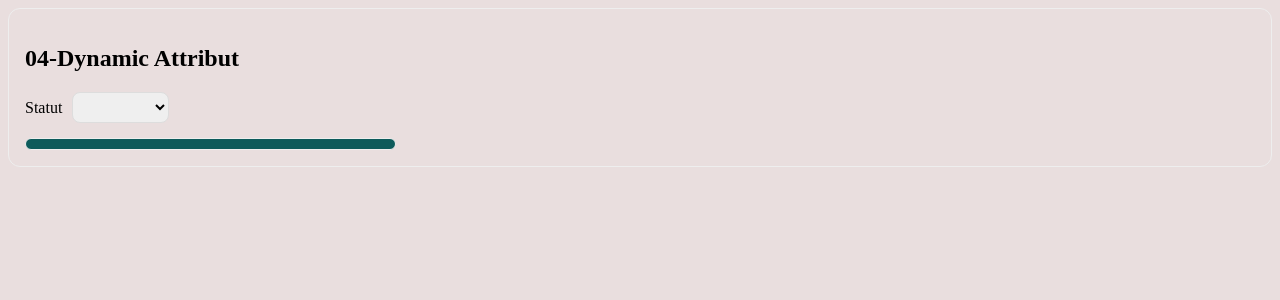
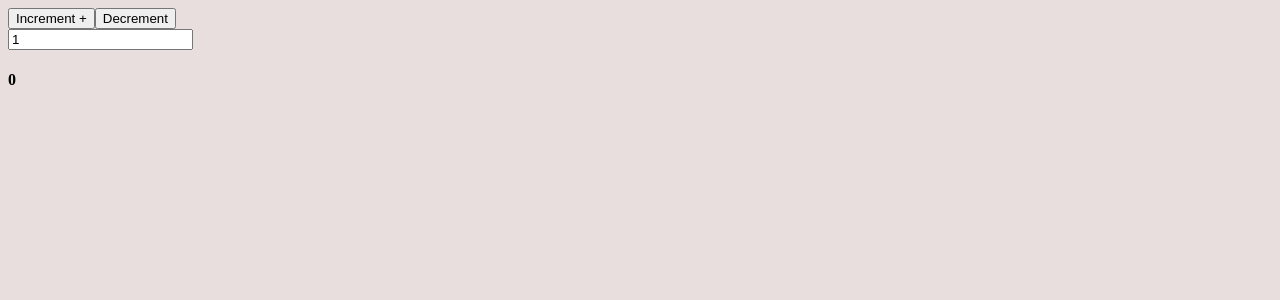
Before and after one commit to binetou223/Cours, a Vue app: page / in a window 1280 px wide. Shown: the top 300 px of the page. Built offline with nearby package versions, Linux system fonts and the light colour scheme.

Commit message:
05_Event

```diff
--- a/src/App.vue
+++ b/src/App.vue
@@ -1,7 +1,9 @@
 <script setup>
 // import hellowordVue from "./Demo/01_hello-Word/helloword.vue";
 
-import Attribut from "./Demo/04_atrribut-dinamique/Atrributdinamique.vue";
+import EVENT from "./Demo/05_EVENT/Event.vue";
+
+// import Attribut from "./Demo/04_atrribut-dinamique/Atrributdinamique.vue";
 
 // import VBindVue from "./Demo/03_VBIND/VBind.vue";
 
@@ -15,6 +17,7 @@ import Attribut from "./Demo/04_atrribut-dinamique/Atrributdinamique.vue";
       <!-- <hellowordVue></hellowordVue> -->
       <!-- <interpolationVue></interpolationVue> -->
        <!-- <VBindVue></VBindVue> -->
-        <Attribut></Attribut>
+        <!-- <Attribut></Attribut> -->
+         <EVENT></EVENT>
   </div>
 </template>
--- /dev/null
+++ b/src/Demo/05_EVENT/Event.vue
@@ -0,0 +1,32 @@
+<script setup>
+import { ref } from "vue";
+const step = ref(1);
+const cpt=ref(0);
+function Increment() {
+    cpt.value+=step.value;
+
+}
+function Decrement() {
+    cpt.value=0;
+
+}
+</script>
+
+<template>
+    <div>
+        <div>
+            <button @click="Increment">Increment +</button>
+            <button @click="Decrement">Decrement</button>
+        </div>
+        <div>
+         <input type="number" min="1" v-model.number="step" @keyup.enter="Increment">
+        </div>
+        <h4>{{ cpt }}</h4>
+    </div>
+
+</template>
+
+
+<style>
+
+</style>
```
